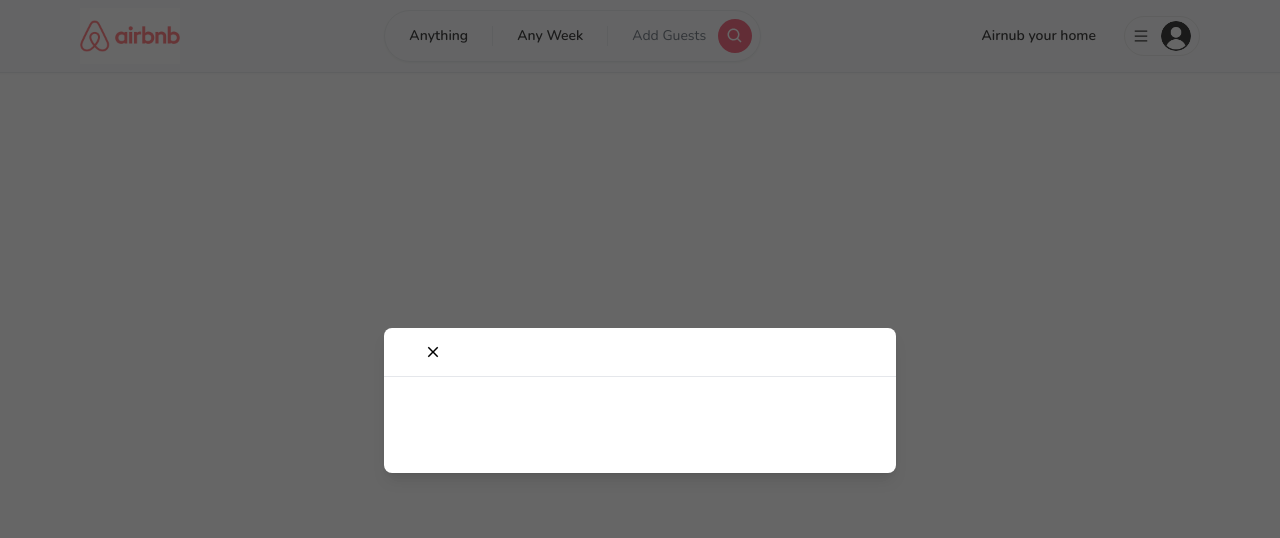
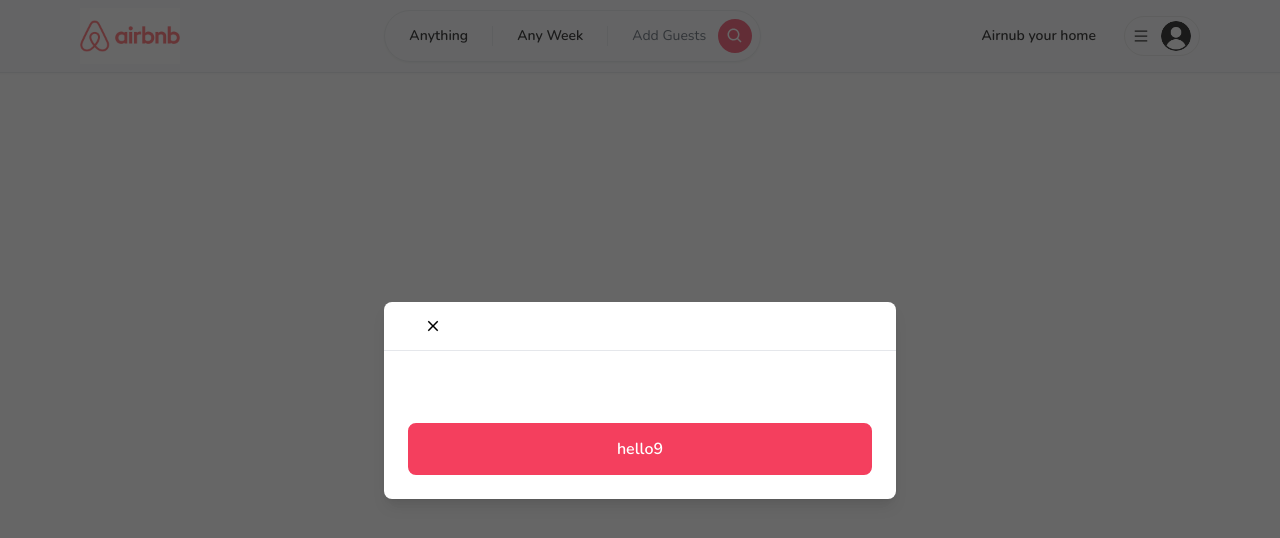
Before and after one commit to nazmulhossain17/airbnb-clone, a Next.js app: page / in a window 1280 px wide. Shown: the top 538 px of the page. Built offline with nearby package versions, Linux system fonts and the light colour scheme.

Commit message:
Button.tsx

```diff
--- a/app/components/Button.tsx
+++ b/app/components/Button.tsx
@@ -1,7 +1,57 @@
 "use client";
+import { IconType } from "react-icons";
 
-const Button = () => {
-  return <div></div>;
+interface ButtonProps {
+  label: string;
+  onClick: (e: React.MouseEvent<HTMLButtonElement>) => void;
+  disabled?: boolean;
+  outline?: boolean;
+  small?: boolean;
+  icon?: IconType;
+}
+
+const Button: React.FC<ButtonProps> = ({
+  label,
+  onClick,
+  disabled,
+  outline,
+  small,
+  icon: Icon,
+}) => {
+  return (
+    <button
+      disabled={disabled}
+      onClick={onClick}
+      className={`
+        relative
+        disabled:opacity-70
+        disabled:cursor-not-allowed
+        rounded-lg
+        hover:opacity-80
+        transition
+        w-full
+        ${outline ? "bg-white" : "bg-rose-500"}
+        ${outline ? "border-black" : "border-rose-500"}
+        ${outline ? "text-black" : "text-white"}
+        ${small ? "text-sm" : "text-md"}
+        ${small ? "py-1" : "py-3"}
+        ${small ? "font-light" : "font-semibold"}
+        ${small ? "border-[1px]" : "border-2"}
+      `}
+    >
+      {Icon && (
+        <Icon
+          size={24}
+          className="
+            absolute
+            left-4
+            top-3
+          "
+        />
+      )}
+      {label}
+    </button>
+  );
 };
 
 export default Button;
--- a/app/components/Modal.tsx
+++ b/app/components/Modal.tsx
@@ -83,7 +83,7 @@
               <div className="relative p-6 flex-auto">{body}</div>
               <div className="flex flex-col gap-2 p-6">
                 <div className="flex flex-row items-center gap-4 w-full">
-                  <Button></Button>
+                  <Button label="hello9"></Button>
                 </div>
               </div>
             </div>
```
